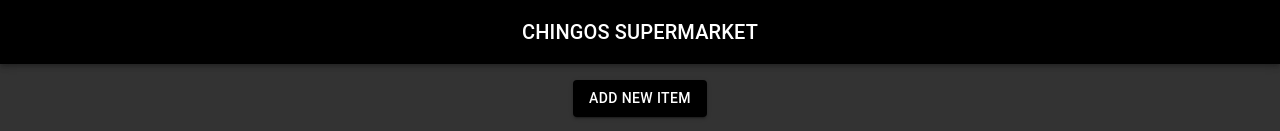
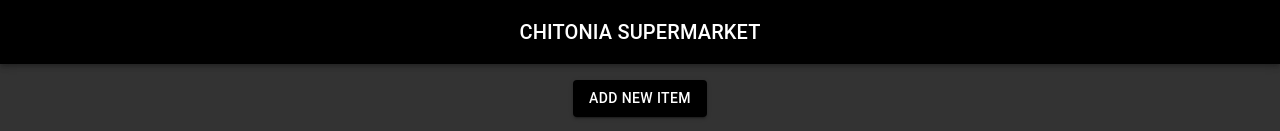
Before and after one commit to thonyxclusive/inventory_management, a Next.js app: page / in a window 1280 px wide. Shown: the top 131 px of the page. Built offline with nearby package versions, Linux system fonts and the light colour scheme; no server answers; the database is empty.

Commit message:
Pantry Tracker

```diff
--- a/app/page.js
+++ b/app/page.js
@@ -86,7 +86,7 @@ export default function Home() {
       <AppBar position="static" sx={{ bgcolor: '#000' }}>  {/* Black AppBar */}
         <Toolbar>
           <Typography variant="h6" component="div" sx={{ flexGrow: 1, textAlign: 'center' }}>
-            CHINGOS SUPERMARKET
+            CHITONIA SUPERMARKET
           </Typography>
         </Toolbar>
       </AppBar>
```
